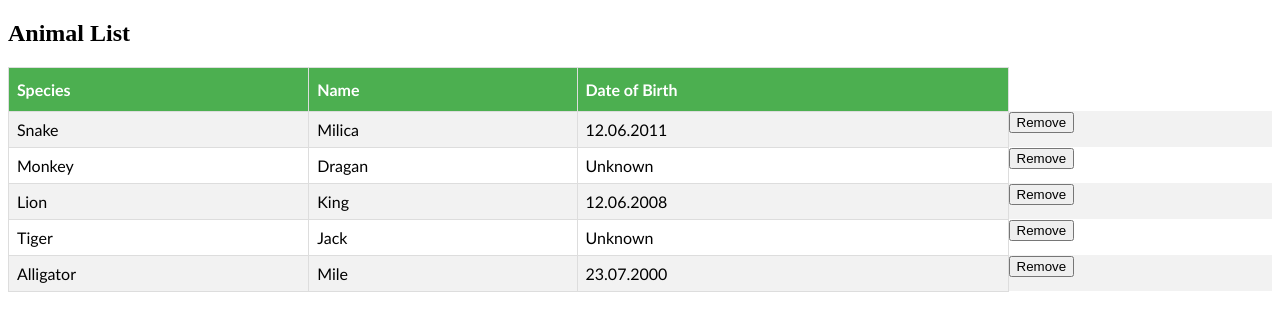
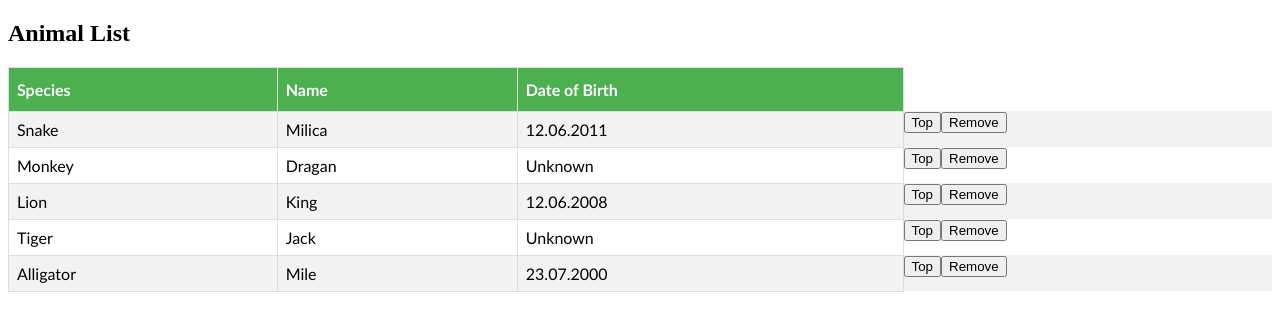
Before and after one commit to NatasaRadovanovic/zoo-vue, a Vue app: page / in a window 1280 px wide. Shown: the top 330 px of the page. Built offline with nearby package versions, Linux system fonts and the light colour scheme.

Commit message:
zadatak4

```diff
--- a/src/components/AnimalList.vue
+++ b/src/components/AnimalList.vue
@@ -12,6 +12,9 @@
     <td>{{ animal.species }}</td>
     <td >{{ animal.name }}</td>
     <td>{{ animal.dateOfBirth ? animal.dateOfBirth : 'Unknown' }}</td>
+     <span>
+         <button @click ="moveToTop(animal)">Top</button>
+    </span>
     <span>
          <button @click ="removeAnimal(animal)">Remove</button>
     </span>
@@ -40,12 +43,22 @@ export default {
 
     methods: {
          removeAnimal(animal)
-      {
-          let index = this.animals.indexOf(animal);
-          this.animals.splice(index, 1);
-      }
+         {
+            let index = this.animals.indexOf(animal);
+            this.animals.splice(index, 1);
+         },
+
+        moveToTop(animal)
+        {
+            if(this.animals.indexOf(animal) > 0) {
+            this.animals.splice(this.animals.indexOf(animal), 1);
+            this.animals.unshift(animal);
+}
+        }
     }
-  }
+
+}
+
 
 </script>
 
```
